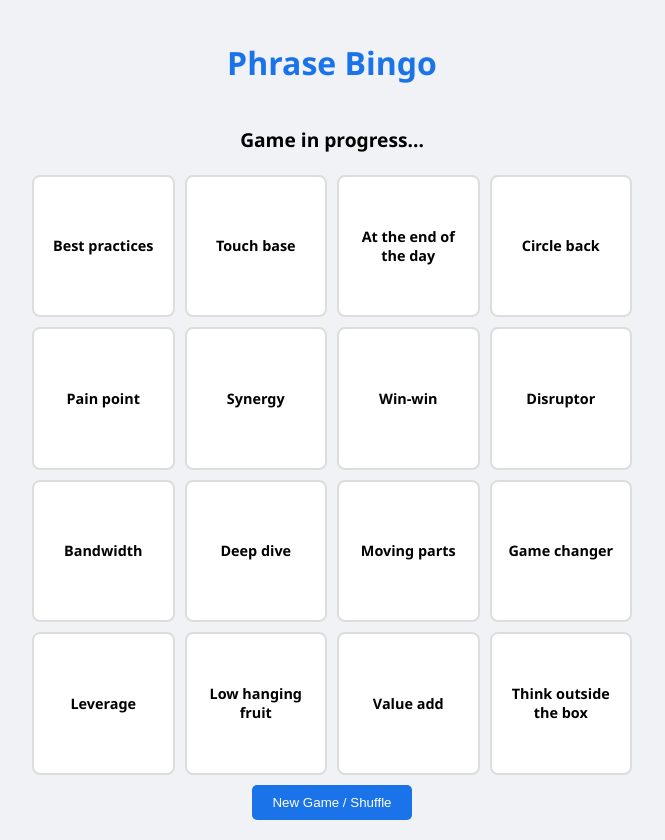
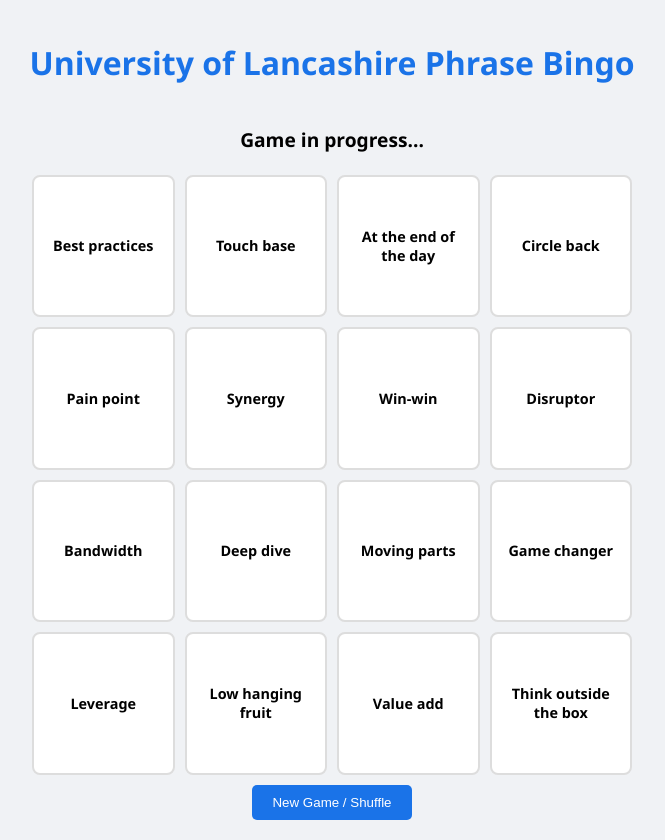
Before and after one commit to cepsuclan/OpenDays, a website: page Bingo.html in a window 1280 px wide. Shown: the whole page, without its empty margins (308-973 px from the left). Drawn offline with Linux system fonts and the light colour scheme.

Commit message:
Update Bingo.html

```diff
--- a/Bingo.html
+++ b/Bingo.html
@@ -77,7 +77,7 @@
 </head>
 <body>
 
-    <h1>Phrase Bingo</h1>
+    <h1>University of Lancashire Phrase Bingo</h1>
     <div id="status">Click a square to start!</div>
 
     <div id="bingo-board"></div>
```
